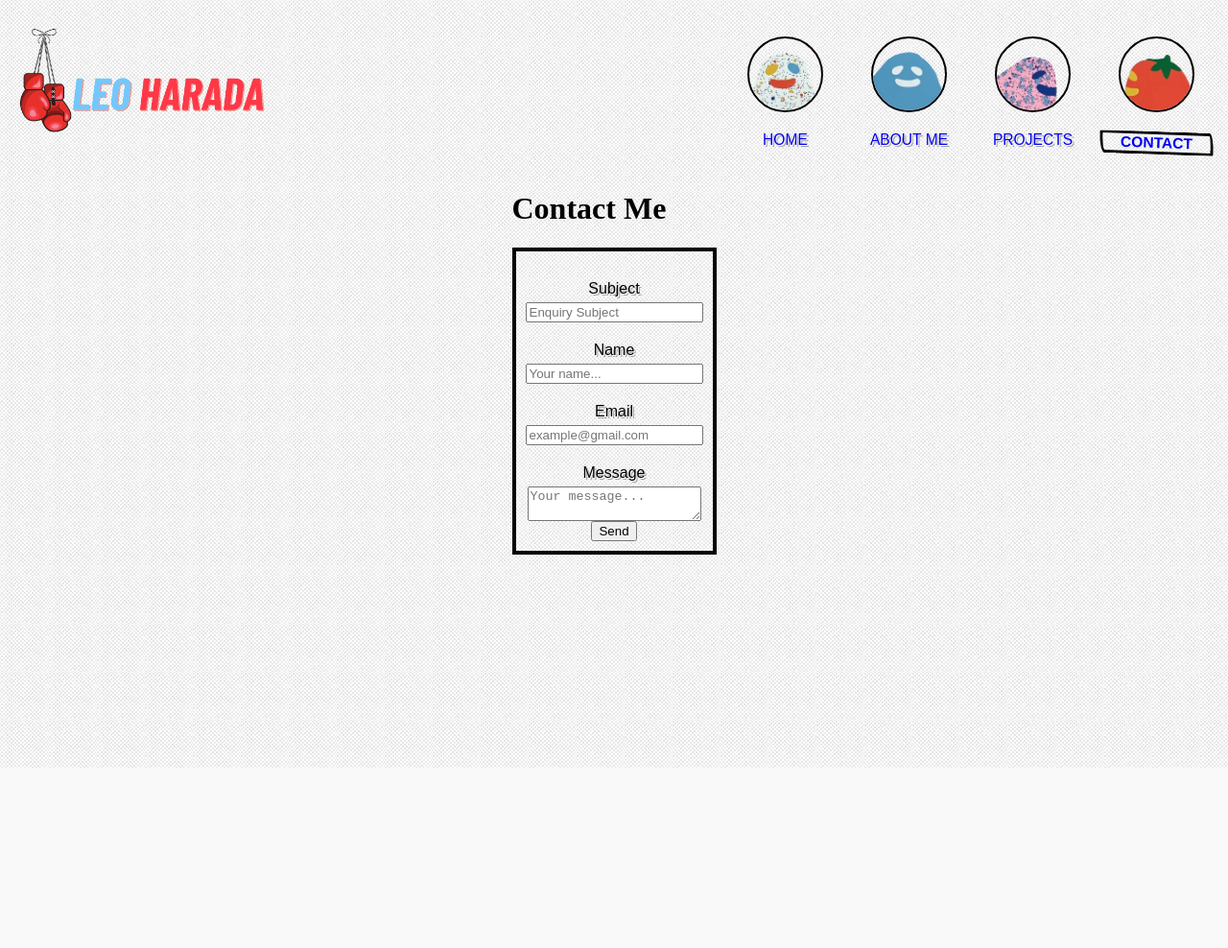
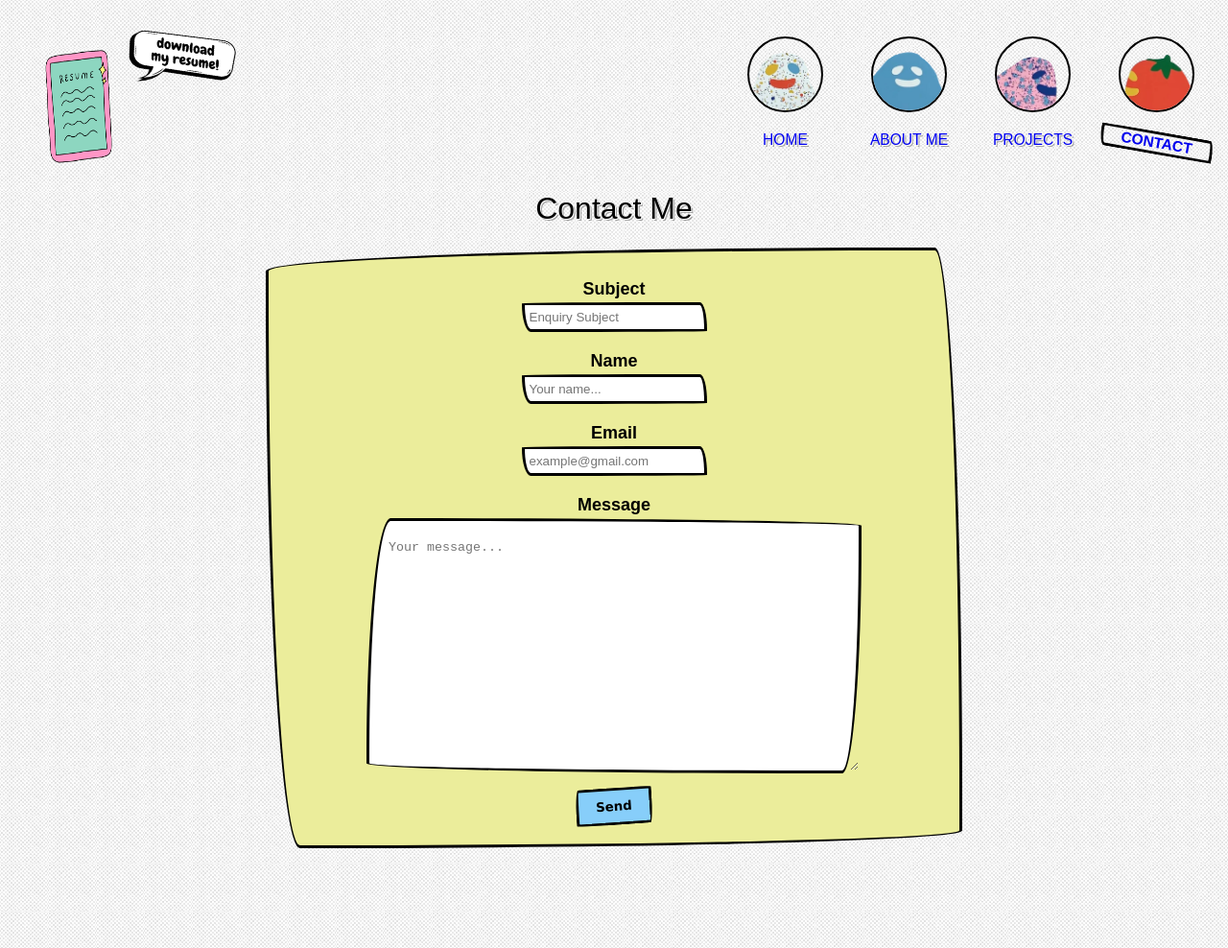
Before and after one commit to LeoHarada/Portfolio-Website, a website: page contact.html in a window 1280 px wide. Shown: the whole page at 96% size. Before the commit the page ends 800 px from the top, so only its background shows below. Drawn offline with nearby package versions, Linux system fonts and the light colour scheme.

Commit message:
added downloadable resume feature to the nav bar

```diff
--- a/contact.html
+++ b/contact.html
@@ -8,7 +8,10 @@
 </head>
 <body>
     <header>
-        <img class="boxing-logo" src="images/boxinglogo.png" alt="boxinggloves">
+        <a class="exclude-from-navbar" href="images/Leo Harada Resume.pdf" download="Leo Harada Resume">
+            <img id="resumephoto" src="images/resumephoto.png" alt="resume" width="104" height="142">
+        </a>
+        <img id="downloadsign" src="images/downloadsign.png">
         <nav class="navbar">
             <a href="home.html">
                 <img class="navbar-icon" src="images/homeghost.png" alt="home">
@@ -29,7 +32,7 @@
         </nav>
     </header>
     <main class="contact">
-        <div>
+        <div id="contact-container">
             <h1>Contact Me</h1>
             <form id="contact-form">
                 <label for="subject">Subject</label>
--- a/main.js
+++ b/main.js
@@ -13,7 +13,7 @@ emailjs.init(publicKey);
 
 contactForm.addEventListener('submit', e => {
     e.preventDefault();
-    submitButton.innerText = "Just a Moment...";
+    submitButton.innerText = "Sending...";
 
     const inputFields = {
         subject: subjectInput.value,
@@ -24,7 +24,7 @@ contactForm.addEventListener('submit', e => {
 
     emailjs.send(serviceId, templateId, inputFields)
     .then(() => {
-        submitButton.innerText = "Message Sent Successfuly";
+        submitButton.innerText = "Sent!";
 
         subjectInput.value = "";
         nameInput.value = "";
--- a/style.css
+++ b/style.css
@@ -6,6 +6,12 @@ header {
     position: fixed;
     left: 0px;
     right: 0px;
+}
+
+h1 {
+    text-shadow: 1px 1px 0 #fdfdfd, 2px 2px 0 rgba(81,81,81,0.5), 0 0 1px #fdfdfd;
+    font-family: "Oswald",sans-serif;
+    font-weight: normal;
 }
 
 h2 {
@@ -22,7 +28,7 @@ h3 {
 h3.active {
     border: solid black;
     border-radius: 95% 4% 97% 5%/4% 94% 3% 95%;
-    transform: rotate(2deg);
+    transform: rotate(10deg);
     text-shadow: none;
     font-weight: 700;
 }
@@ -31,9 +37,31 @@ nav {
     display: block;
 }
 
-.boxing-logo {
-    height: 110px;
-    margin: 20px 20px 10px;
+#resumephoto {
+    --d: 10px;
+    transform: translate(calc(var(--d)/-1), var(--d));
+    transition: 0.5s;
+    cursor: pointer;
+    margin: 0px 5px 0px 40px;
+}
+
+#resumephoto:hover {
+    transform: translate(0, 0);
+    clip-path:
+      polygon(0% var(--d),
+        var(--d) 0%,
+        100% 0%,
+        100% calc(100% - var(--d)),
+        calc(100% - var(--d)) 100%,
+        0% 100%);
+}
+
+#downloadsign {
+    height: 144px;
+    width: 170px;
+    transform: rotate(25deg);
+    margin-left: -42px;
+    margin-top: 20px;
 }
 
 .navbar {
@@ -190,21 +218,58 @@ main {
     font-style: italic;
 }
 
+#contact-container {
+    display: flex;
+    flex-direction: column;
+    align-items: center;
+}
+
 #contact-form {
     display: flex;
     flex-direction: column;
     align-items: center;
-    border: 4px solid black;
     padding: 10px;
+    border: solid black;
+    border-radius: 95% 4% 97% 5%/4% 94% 3% 95%;
+    text-shadow: none;
+    background-color: #ebed9b;
+    height: 600px;
+    width: 700px;
 }
 
 label {
-    text-shadow: 1px 1px 0 #fdfdfd, 2px 2px 0 rgba(81,81,81,0.5), 0 0 1px #fdfdfd;
     font-family: "Oswald",sans-serif;
-    font-weight: normal;
-    margin: 20px 0 5px;
+    margin: 20px 0 3px;
+    font-weight: bold;
+    font-size: large;
+}
+
+input {
+    padding: 5px;
+    border: solid black;
+    border-radius: 95% 4% 97% 5%/4% 94% 3% 95%;
 }
 
 textarea {
+    width: 470px;
+    height: 220px;
+    max-height: 220px;
     max-width: 500px;
+    padding: 20px;
+    border: solid black;
+    border-radius: 5% 97% 4% 95%/95% 3% 94% 4%;
 }
+
+.submit-button {
+    margin-top: 15px;
+    background-color: lightskyblue;
+    height: 39px;
+    width: 80px;
+    font-family: cursive;
+    font-weight: bold;
+    border: solid black;
+    border-radius: 95% 4% 97% 5%/4% 94% 3% 95%;
+    border-radius: 5% 97% 4% 95%/95% 3% 94% 4%;
+    transform: rotate(-4deg);
+    cursor: pointer;
+}
```
Also changed, not shown: about.html (+4 -1 lines), home.html (+4 -1 lines), projects.html (+4 -1 lines), images/boxinglogo.png (deleted), images/downloadsign.png (added), images/leoharada.png (added), images/resumephoto.png (added), 1 other file.
